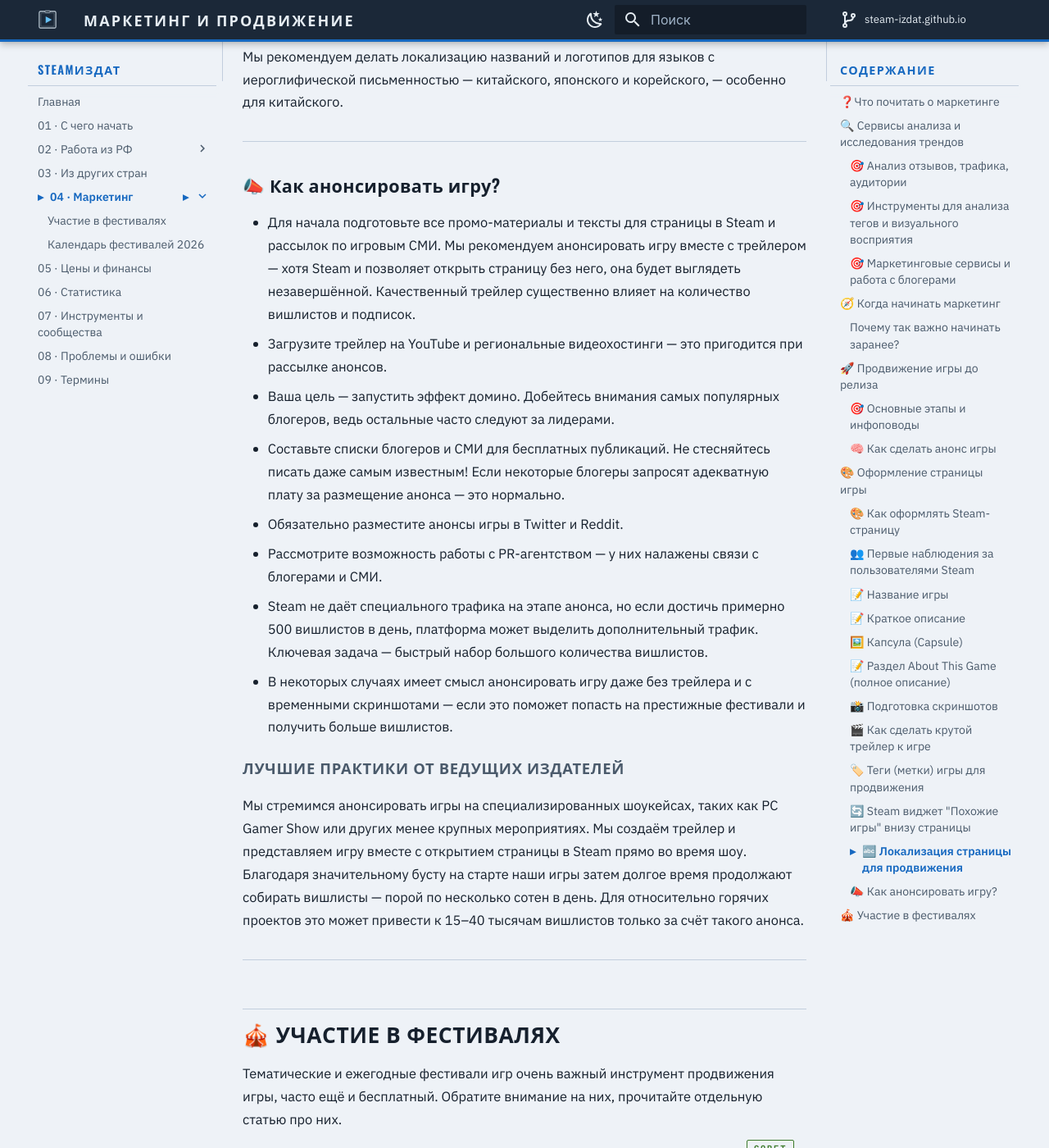
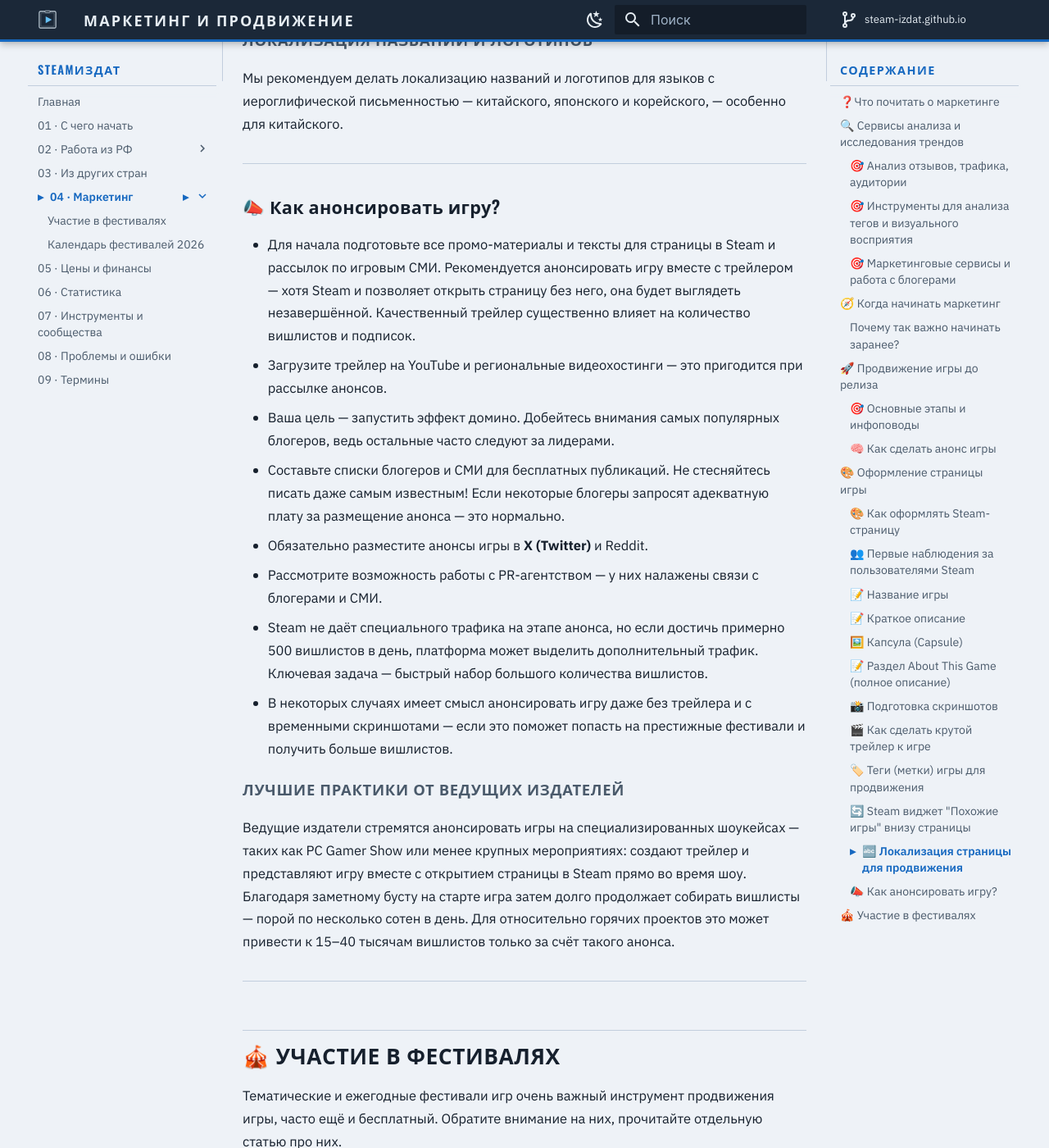
Before and after one commit to steam-izdat/steam-izdat.github.io, an MkDocs documentation site: the page built from docs/04-marketing/index.md, in a window 1280 px wide and 1400 px high, scrolled down 14479 px. Shown: the whole window at 82% size. Built offline with MkDocs 1.6.1 and Material for MkDocs 9.7.7, drawn with Linux system fonts in a browser that asks for light colours; comment, search, counter and statistics services are not loaded; some of the changed text lies outside the part shown.

Commit message:
Audit cosmetics: voice, links and consistency
- Remove first-person «мы» (marketing, terms); Twitter → «X (Twitter)».
- Drop a hardcoded foreign App ID from the SteamScout links (04, 07).
- Terms: clarify W-8BEN (non-residents) vs W-9 (US persons only); complete the
  withholding definition (30% if no TIN OR no tax treaty); align the Popular
  Upcoming wishlist figure (~8–9k).
- Stats: fix the «near real-time» vs «every 4–5 hours» contradiction.
- Mark Chris Zukowski's 2020 discount article as context.

Source: link sweep + Steamworks.

```diff
--- a/docs/04-marketing/index.md
+++ b/docs/04-marketing/index.md
@@ -269,7 +269,7 @@
 
 <div class="cl cl-tip" markdown>
 
-На A/B-тестах мы увеличивали количество кликов по скриншотам **в 2–3 раза** просто тем, что грамотно меняли порядок и подбирали разнообразные кадры.
+На A/B-тестах количество кликов по скриншотам удавалось увеличить **в 2–3 раза** просто грамотной сменой порядка и подбором разнообразных кадров.
 
 </div>
 
@@ -409,11 +409,11 @@
 
 </div>
 
-По имеющимся данным, в странах без локализации игру можно найти только через прямой поиск — она не появляется в списках и подборках. Именно поэтому мы рекомендуем переводить страницу в магазине на все языки, поддерживаемые Steam.
+По имеющимся данным, в странах без локализации игру можно найти только через прямой поиск — она не появляется в списках и подборках. Именно поэтому рекомендуется переводить страницу в магазине на все языки, поддерживаемые Steam.
 
 <div class="cl cl-tip" markdown>
 
-Для переводов и удобной работы с текстами внутри игры мы рекомендуем сервис [TG Localize](https://tglocalize.com/ru) от компании "Targem Games"
+Для переводов и удобной работы с текстами внутри игры подойдёт сервис [TG Localize](https://tglocalize.com/ru) от компании "Targem Games"
 
 </div>
 
@@ -425,18 +425,18 @@
 
 ### 📣 Как анонсировать игру?
 
-- Для начала подготовьте все промо-материалы и тексты для страницы в Steam и рассылок по игровым СМИ. Мы рекомендуем анонсировать игру вместе с трейлером — хотя Steam и позволяет открыть страницу без него, она будет выглядеть незавершённой. Качественный трейлер существенно влияет на количество вишлистов и подписок.
+- Для начала подготовьте все промо-материалы и тексты для страницы в Steam и рассылок по игровым СМИ. Рекомендуется анонсировать игру вместе с трейлером — хотя Steam и позволяет открыть страницу без него, она будет выглядеть незавершённой. Качественный трейлер существенно влияет на количество вишлистов и подписок.
 - Загрузите трейлер на YouTube и региональные видеохостинги — это пригодится при рассылке анонсов.
 - Ваша цель — запустить эффект домино. Добейтесь внимания самых популярных блогеров, ведь остальные часто следуют за лидерами.
 - Составьте списки блогеров и СМИ для бесплатных публикаций. Не стесняйтесь писать даже самым известным! Если некоторые блогеры запросят адекватную плату за размещение анонса — это нормально.
-- Обязательно разместите анонсы игры в Twitter и Reddit.
+- Обязательно разместите анонсы игры в **X (Twitter)** и Reddit.
 - Рассмотрите возможность работы с PR-агентством — у них налажены связи с блогерами и СМИ.
 - Steam не даёт специального трафика на этапе анонса, но если достичь примерно 500 вишлистов в день, платформа может выделить дополнительный трафик. Ключевая задача — быстрый набор большого количества вишлистов.
 - В некоторых случаях имеет смысл анонсировать игру даже без трейлера и с временными скриншотами — если это поможет попасть на престижные фестивали и получить больше вишлистов.
 
 #### Лучшие практики от ведущих издателей
 
-Мы стремимся анонсировать игры на специализированных шоукейсах, таких как PC Gamer Show или других менее крупных мероприятиях. Мы создаём трейлер и представляем игру вместе с открытием страницы в Steam прямо во время шоу. Благодаря значительному буcту на старте наши игры затем долгое время продолжают собирать вишлисты — порой по несколько сотен в день. Для относительно горячих проектов это может привести к 15–40 тысячам вишлистов только за счёт такого анонса.
+Ведущие издатели стремятся анонсировать игры на специализированных шоукейсах — таких как PC Gamer Show или менее крупных мероприятиях: создают трейлер и представляют игру вместе с открытием страницы в Steam прямо во время шоу. Благодаря заметному бусту на старте игра затем долго продолжает собирать вишлисты — порой по несколько сотен в день. Для относительно горячих проектов это может привести к 15–40 тысячам вишлистов только за счёт такого анонса.
 
 ---
 
```
Also changed, not shown: other parts of docs/04-marketing/index.md (+1 -1 lines), docs/05-pricing/index.md (+1 -1 lines), docs/06-statistics/index.md (+2 -2 lines), docs/07-tools/index.md (+1 -1 lines), docs/09-terms/index.md (+4 -4 lines).
